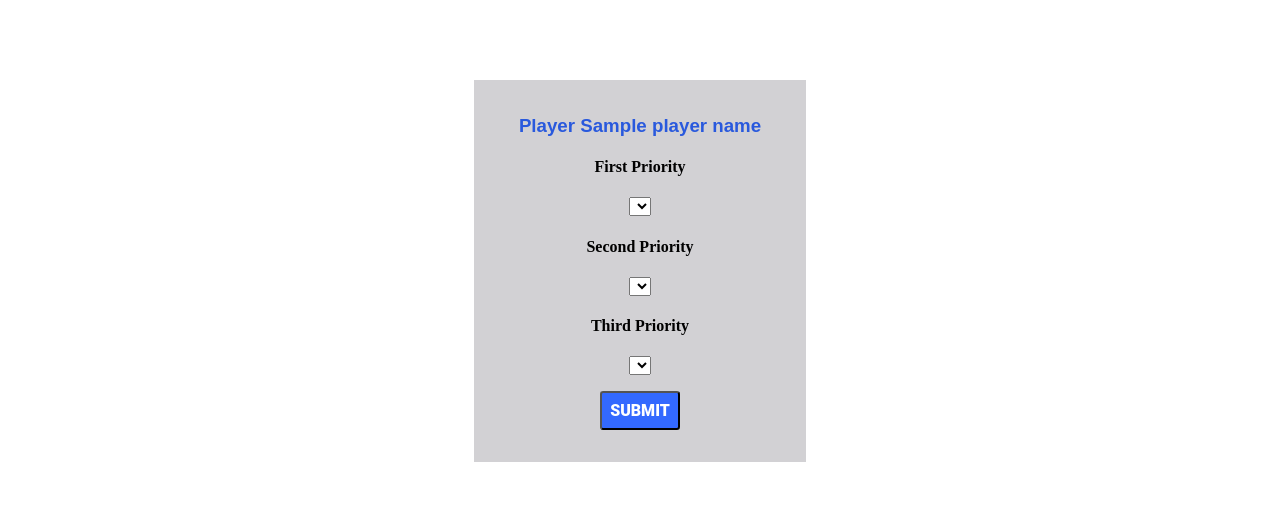
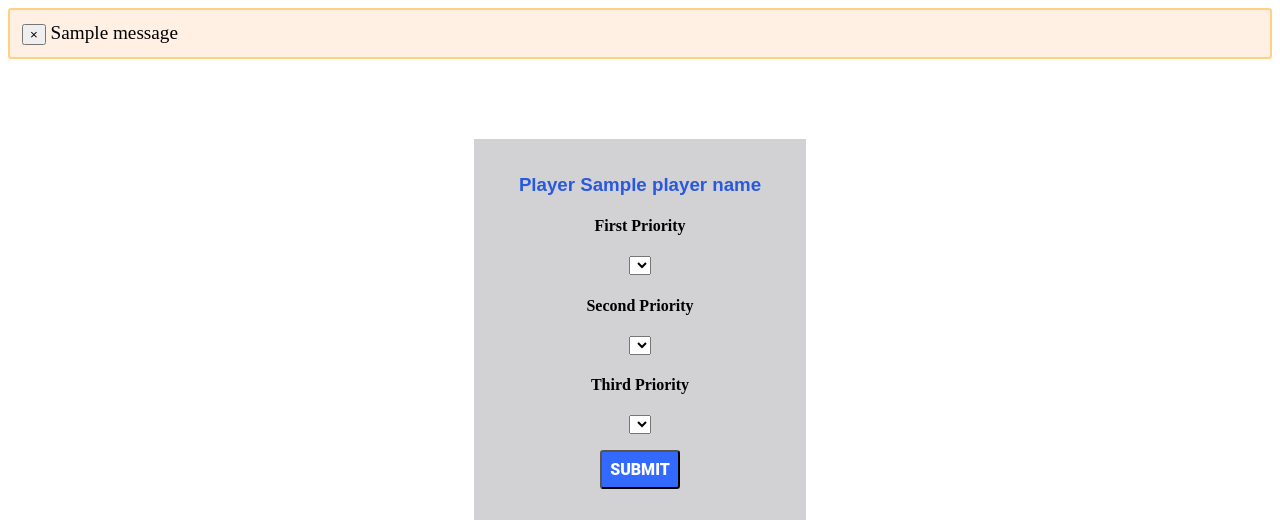
Before and after one commit to ManuelPozor/DiplomacyCountryAssignment, a Flask app: template templates/country_selection.html in a window 1280 px wide. Shown: the top 520 px of the page. Run offline with Flask 2, Linux system fonts and the light colour scheme; the template is opened without the code that fills it: most values are stand-ins (such as "Sample title", 1, 10 or a date in 2020); one stand-in notice (Sample message) is shown; lists and menus that the app fills with data are empty; some libraries are stand-ins or nearby versions.

Commit message:
added dismissable flash message after duplicates

```diff
--- a/server.py
+++ b/server.py
@@ -1,11 +1,13 @@
 from priority_assignment import assign_countries_by_priority
 
-from flask import (Flask, redirect, render_template, request, url_for)
+from flask import (Flask, redirect, render_template, request, url_for, flash)
+import os
 from pathlib import Path
 import json
 import uuid
 
 app = Flask(__name__)
+app.secret_key = os.urandom(24)
 players_file = Path("player_priorities.json")
 
 unique_country_tags = ["GB", "FR", "GE", "IT", "AH", "RU", "OE"]
@@ -89,7 +91,14 @@ def priorities_submitted():
     prio3 = request.args.get('prio3')
     id = request.args.get('id')
 
-    # TODO check for duplicate entries, redircet
+    # check for duplicate entries
+    priorities = [prio1, prio2, prio3]
+    for p in priorities:
+        if priorities.count(p) > 1:
+            flash(
+                "Duplicate entries, please select one country for each priority!"
+            )
+            return redirect(url_for('country_selection', id=id))
 
     players = get_players()
     # set status to submitted
--- /dev/null
+++ b/static/flash_message.js
@@ -0,0 +1,3 @@
+function hideElement(e) {
+    $(e).parent().addClass("closed");
+}
--- a/static/style.css
+++ b/static/style.css
@@ -51,3 +51,17 @@ h3{
 .button:focus{
     background-color: #0646f8;
 }
+
+.alert-warning {
+    padding: 12px;
+    border-radius: 3px;
+    font-size: 1.2rem;
+    margin-bottom: 16px;
+    border: 2px solid rgba(255, 166, 0, 0.411);
+    background-color: rgba(255, 123, 0, 0.11);
+    color: black;
+  }
+
+  .alert-warning.closed{
+      display: none;
+  }
--- a/templates/country_selection.html
+++ b/templates/country_selection.html
@@ -4,9 +4,26 @@
 <head>
     <title>Country Selection</title>
     <link rel="stylesheet" type="text/css" href="{{ url_for('static', filename='style.css') }}" />
+    <script src="https://ajax.googleapis.com/ajax/libs/jquery/2.1.3/jquery.min.js"></script>
+    <script src="{{ url_for('static', filename='flash_message.js') }}"></script>
 </head>
 
 <body>
+
+    <div class="flashes">
+        {% with messages = get_flashed_messages() %}
+        {% if messages %}
+        {% for message in messages %}
+        <div class="alert-warning" role="alert">
+            <button type="button" onclick="hideElement(this)" class=dismiss_button>
+                <span aria-hidden=" true">×</span></button>
+            {{message}}
+        </div>
+        {% endfor %}
+        {% endif %}
+        {% endwith %}
+    </div>
+
     <div class="country_select_form">
         <h3>Player {{player_name}}</h3>
 
```
